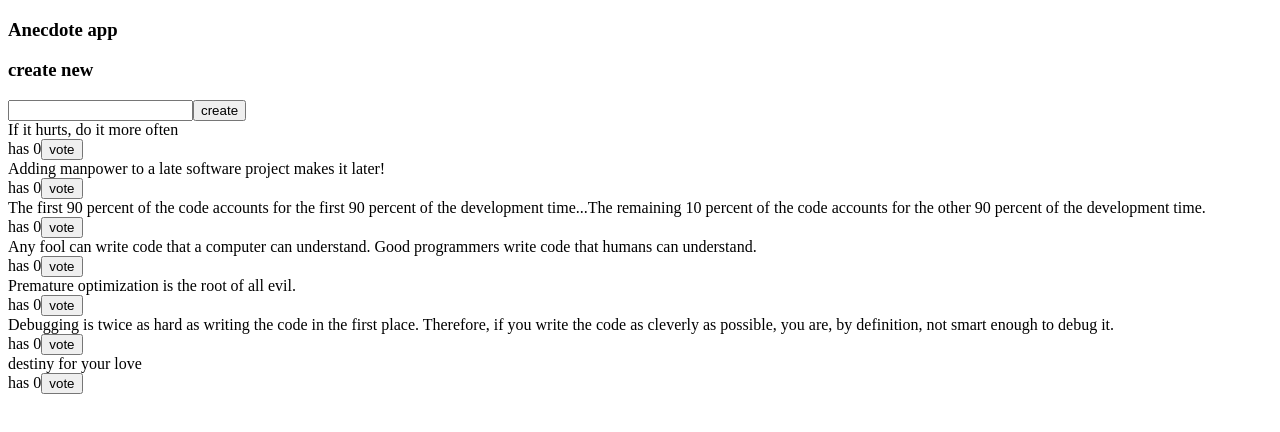
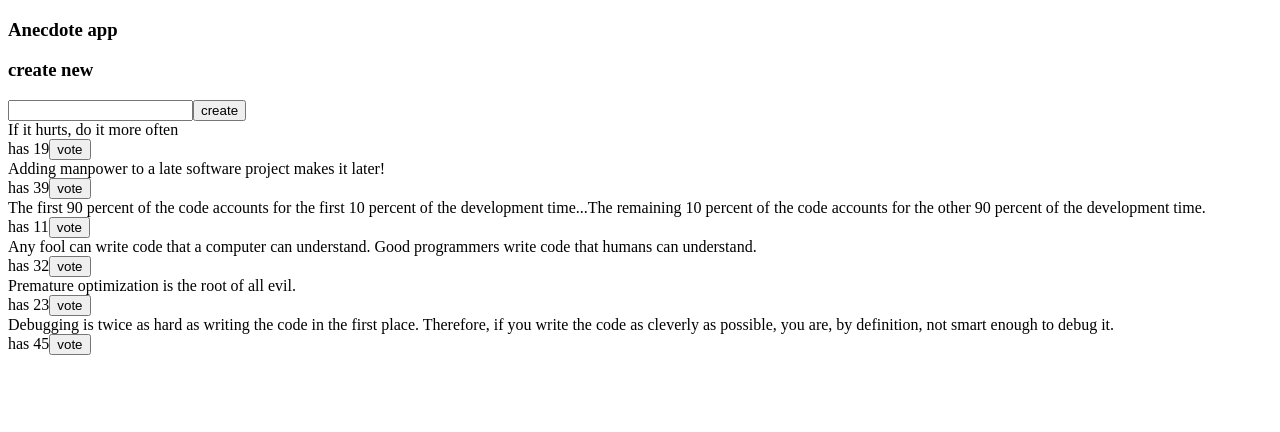
Before and after one commit to vitiligo610/fullstackopen, a React (Vite) app in the folder part6/query-anecdotes/: page / in a window 1280 px wide. Shown: the top 432 px of the page. Built offline with nearby package versions, Linux system fonts and the light colour scheme; data requests are answered from the project's data file.

Commit message:
Complete exercise 6.22

```diff
--- a/part6/query-anecdotes/db.json
+++ b/part6/query-anecdotes/db.json
@@ -3,37 +3,32 @@
     {
       "content": "If it hurts, do it more often",
       "id": "47145",
-      "votes": 0
+      "votes": 19
     },
     {
       "content": "Adding manpower to a late software project makes it later!",
       "id": "21149",
-      "votes": 0
+      "votes": 39
     },
     {
-      "content": "The first 90 percent of the code accounts for the first 90 percent of the development time...The remaining 10 percent of the code accounts for the other 90 percent of the development time.",
+      "content": "The first 90 percent of the code accounts for the first 10 percent of the development time...The remaining 10 percent of the code accounts for the other 90 percent of the development time.",
       "id": "69581",
-      "votes": 0
+      "votes": 11
     },
     {
       "content": "Any fool can write code that a computer can understand. Good programmers write code that humans can understand.",
       "id": "36975",
-      "votes": 0
+      "votes": 32
     },
     {
       "content": "Premature optimization is the root of all evil.",
       "id": "25170",
-      "votes": 0
+      "votes": 23
     },
     {
       "content": "Debugging is twice as hard as writing the code in the first place. Therefore, if you write the code as cleverly as possible, you are, by definition, not smart enough to debug it.",
       "id": "98312",
-      "votes": 0
-    },
-    {
-      "content": "destiny for your love",
-      "votes": 0,
-      "id": "eF8zm2H"
+      "votes": 45
     }
   ]
 }
--- a/part6/query-anecdotes/src/App.jsx
+++ b/part6/query-anecdotes/src/App.jsx
@@ -1,5 +1,5 @@
-import { useQuery, useQueryClient } from '@tanstack/react-query'
-import { getAnecdotes } from './requests'
+import { useQuery, useMutation, useQueryClient } from '@tanstack/react-query'
+import { getAnecdotes, updateAnecdote } from './requests'
 
 import AnecdoteForm from './components/AnecdoteForm'
 import Notification from './components/Notification'
@@ -7,8 +7,16 @@ import Notification from './components/Notification'
 const App = () => {
   const queryClient = useQueryClient()
 
+  const updateAnecdoteMutation = useMutation(updateAnecdote, {
+    onSuccess: (updatedAnecdote) => {
+      queryClient.invalidateQueries('anecdotes')
+      queryClient.setQueryData(['anecdotes', { id: updatedAnecdote.id }], updatedAnecdote)
+    }
+  })
+
   const handleVote = (anecdote) => {
     console.log('vote')
+    updateAnecdoteMutation.mutate({ ...anecdote, votes: anecdote.votes + 1 })
   }
 
   const result = useQuery({
--- a/part6/query-anecdotes/src/requests.js
+++ b/part6/query-anecdotes/src/requests.js
@@ -7,3 +7,6 @@ export const getAnecdotes = () =>
 
 export const createAnecdote = newAnecdote =>
   axios.post(baseUrl, newAnecdote).then(res => res.data)
+
+export const updateAnecdote = updatedAnecdote =>
+  axios.put(`${baseUrl}/${updatedAnecdote.id}`, updatedAnecdote)
```
